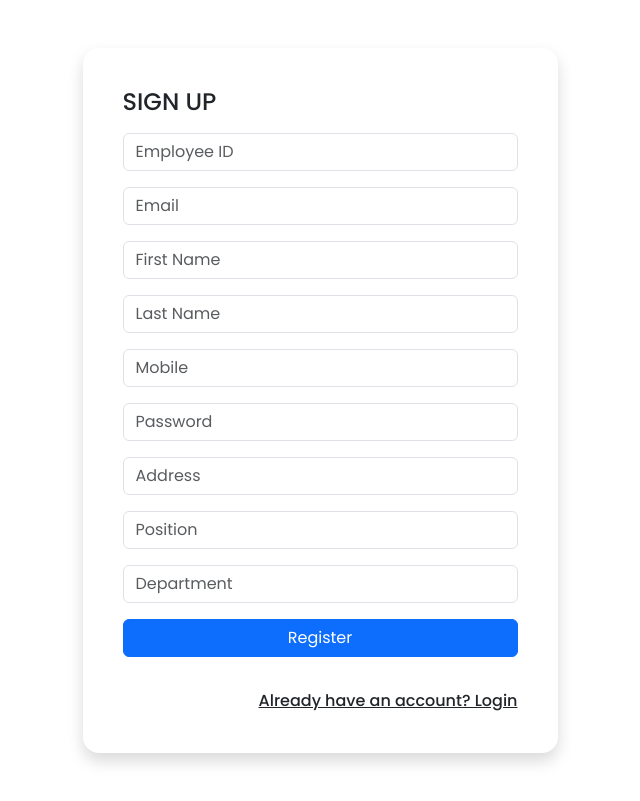
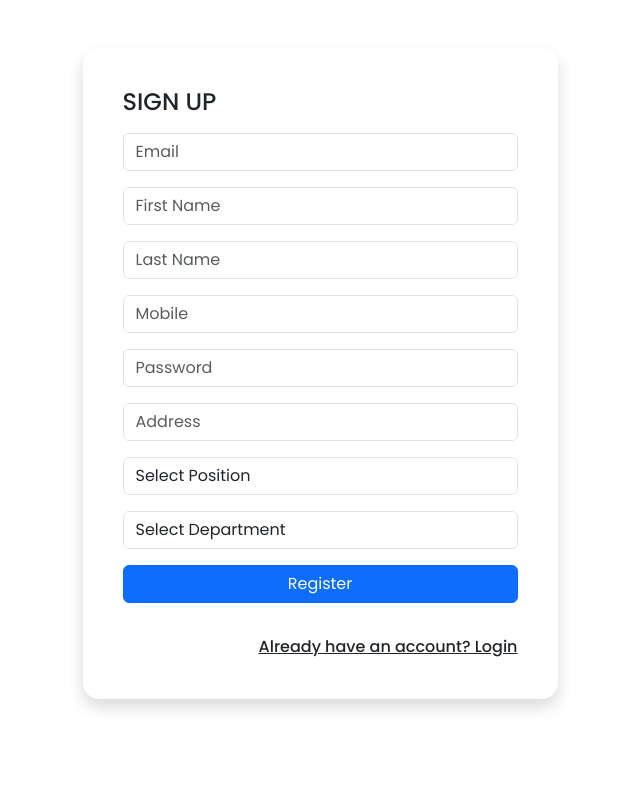
Before and after one commit to srijonashraf/workmanager-client, a React (Vite) app: page /register in a window 1280 px wide. Shown: the whole page, without its empty margins (320-960 px from the left). Built offline with nearby package versions, Linux system fonts and the light colour scheme.

Commit message:
Department Select Option added, department json added

```diff
--- /dev/null
+++ b/Department.json
@@ -0,0 +1,92 @@
+{
+    "departments": [
+      {
+        "name": "Engineering",
+        "positions": [
+          {
+            "title": "Software Engineer",
+            "level": "Junior"
+          },
+          {
+            "title": "Software Engineer",
+            "level": "Intermediate"
+          },
+          {
+            "title": "Software Engineer",
+            "level": "Senior"
+          },
+          {
+            "title": "DevOps Engineer",
+            "level": "Intermediate"
+          },
+          {
+            "title": "DevOps Engineer",
+            "level": "Senior"
+          },
+          {
+            "title": "QA Engineer",
+            "level": "Junior"
+          },
+          {
+            "title": "QA Engineer",
+            "level": "Intermediate"
+          },
+          {
+            "title": "QA Engineer",
+            "level": "Senior"
+          }
+        ]
+      },
+      {
+        "name": "Product Management",
+        "positions": [
+          {
+            "title": "Product Manager",
+            "level": "Associate"
+          },
+          {
+            "title": "Product Manager",
+            "level": "Manager"
+          },
+          {
+            "title": "Product Owner",
+            "level": "Senior"
+          }
+        ]
+      },
+      {
+        "name": "Design",
+        "positions": [
+          {
+            "title": "UI/UX Designer",
+            "level": "Junior"
+          },
+          {
+            "title": "UI/UX Designer",
+            "level": "Intermediate"
+          },
+          {
+            "title": "UI/UX Designer",
+            "level": "Senior"
+          }
+        ]
+      },
+      {
+        "name": "IT Support",
+        "positions": [
+          {
+            "title": "IT Support Specialist",
+            "level": "Associate"
+          },
+          {
+            "title": "IT Support Specialist",
+            "level": "Intermediate"
+          },
+          {
+            "title": "IT Support Specialist",
+            "level": "Senior"
+          }
+        ]
+      }
+    ]
+  }
--- a/src/apiRequest/apiRequest.js
+++ b/src/apiRequest/apiRequest.js
@@ -30,7 +30,7 @@ function UserLogin(email, password) {
 
 function GoogleSignIn(googleAuthValue) {
   const URL = `${BASE_URL}/loginwithgoogle`;
-  console.log(`Api: Google Auth Obj: ${googleAuthValue}`)
+  // console.log(`Api: Google Auth Obj: ${googleAuthValue.lastName}`)
   const postBody = {
     email: googleAuthValue.email,
     firstName: googleAuthValue.firstName,
@@ -308,8 +308,8 @@ async function GetProfileDetails() {
 async function ProfileUpdate(formValues) {
   const URL = `${BASE_URL}/profileUpdate`;
   const PostBody = {
-    employeeId: formValues.employeeId,
     email: formValues.email,
+    img: formValues.img,
     firstName: formValues.firstName,
     lastName: formValues.lastName,
     mobile: formValues.mobile,
--- a/src/components/Register.jsx
+++ b/src/components/Register.jsx
@@ -11,10 +11,10 @@ import { Row, Col } from "react-bootstrap";
 import { successToast, errorToast } from "../helper/ToasterHelper.js";
 import { Toaster } from "react-hot-toast";
 import { NavLink } from "react-router-dom";
+import DeptJson from "../../Department.json";
 
 const Register = () => {
   const [formValues, setFormValues] = useState({
-    employeeId: "",
     email: "",
     firstName: "",
     lastName: "",
@@ -87,23 +87,6 @@ const Register = () => {
               className="animated fadeInUp card-body"
             >
               <h4 className="mb-3">SIGN UP</h4>
-              <InputGroup className="mb-3">
-                <FormControl
-                  type="text"
-                  placeholder="Employee ID"
-                  name="employeeId"
-                  value={formValues.employeeId}
-                  onChange={HandleInputChange}
-                  onFocus={HandleInputFocus}
-                  style={{
-                    borderColor:
-                      validationError &&
-                      formValues.employeeId.trim().length === 0
-                        ? "red"
-                        : "",
-                  }}
-                />
-              </InputGroup>
 
               <InputGroup className="mb-3">
                 <FormControl
@@ -210,7 +193,7 @@ const Register = () => {
 
               <InputGroup className="mb-3">
                 <FormControl
-                  type="text"
+                  as="select"
                   placeholder="Position"
                   name="position"
                   value={formValues.position}
@@ -222,12 +205,21 @@ const Register = () => {
                         ? "red"
                         : "",
                   }}
-                />
+                >
+                  <option value="" disabled>Select Position</option>
+                  {DeptJson.departments.map((department) => (
+                    department.positions.map((position) => (
+                      <option key={`${department.name}_${position.title}_${position.level}`}>
+                        {position.title} - {position.level}
+                      </option>
+                    ))
+                  ))}
+                </FormControl>
               </InputGroup>
 
               <InputGroup className="mb-3">
                 <FormControl
-                  type="text"
+                  as="select"
                   placeholder="Department"
                   name="department"
                   value={formValues.department}
@@ -240,7 +232,12 @@ const Register = () => {
                         ? "red"
                         : "",
                   }}
-                />
+                >
+                  <option value="" disabled>Select Department</option>
+                  {DeptJson.departments.map((department) => (
+                    <option key={department.name}>{department.name}</option>
+                  ))}
+                </FormControl>
               </InputGroup>
 
               <Button
--- /dev/null
+++ b/src/helper/FormHelper.js
@@ -0,0 +1,14 @@
+class FormHelper {
+  getBase64(file) {
+    return new Promise((resolve, reject) => {
+      const reader = new FileReader();
+      reader.readAsDataURL(file);
+      reader.onload = () => resolve(reader.result);
+      reader.onerror = (error) => reject(error);
+    });
+  }
+}
+
+export const {
+  getBase64,
+} = new FormHelper();
```
